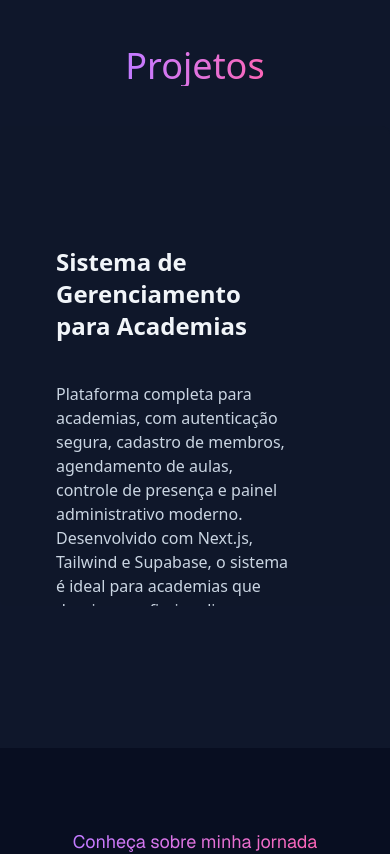
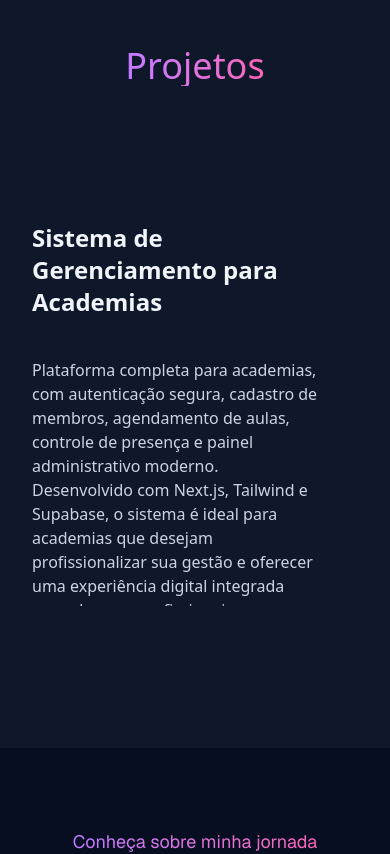
Before and after one commit to Lurkerpyke/modernport, a Next.js app: page / in a window 390 px wide. Shown: the part 2380-3234 px from the top of the page. Built offline with nearby package versions, Linux system fonts and the light colour scheme.

Commit message:
version: 1.0

```diff
--- a/components/ui/sticky-scroll-reveal.tsx
+++ b/components/ui/sticky-scroll-reveal.tsx
@@ -66,31 +66,23 @@ export const StickyScroll = ({
             animate={{
                 backgroundColor: backgroundColors[activeCard % backgroundColors.length],
             }}
-            className="relative flex h-[30rem] justify-center space-x-10 overflow-y-auto rounded-md p-10"
+            className="relative flex h-[30rem] justify-center space-x-10 overflow-y-auto overflow-x-hidden rounded-md p-4 lg:p-10 w-full"
             ref={ref}
         >
             <div className="div relative flex items-start px-4">
-                <div className="max-w-2xl">
+                <div className="max-w-full lg:max-w-2xl"> {/* Updated max-width */}
                     {content.map((item, index) => (
                         <div key={item.title + index} className="my-20">
                             <motion.h2
-                                initial={{
-                                    opacity: 0,
-                                }}
-                                animate={{
-                                    opacity: activeCard === index ? 1 : 0.3,
-                                }}
+                                initial={{ opacity: 0 }}
+                                animate={{ opacity: activeCard === index ? 1 : 0.3 }}
                                 className="text-2xl font-bold text-slate-100"
                             >
                                 {item.title}
                             </motion.h2>
                             <motion.p
-                                initial={{
-                                    opacity: 0,
-                                }}
-                                animate={{
-                                    opacity: activeCard === index ? 1 : 0.3,
-                                }}
+                                initial={{ opacity: 0 }}
+                                animate={{ opacity: activeCard === index ? 1 : 0.3 }}
                                 className="text-kg mt-10 max-w-sm text-slate-300"
                             >
                                 {item.description}
```
